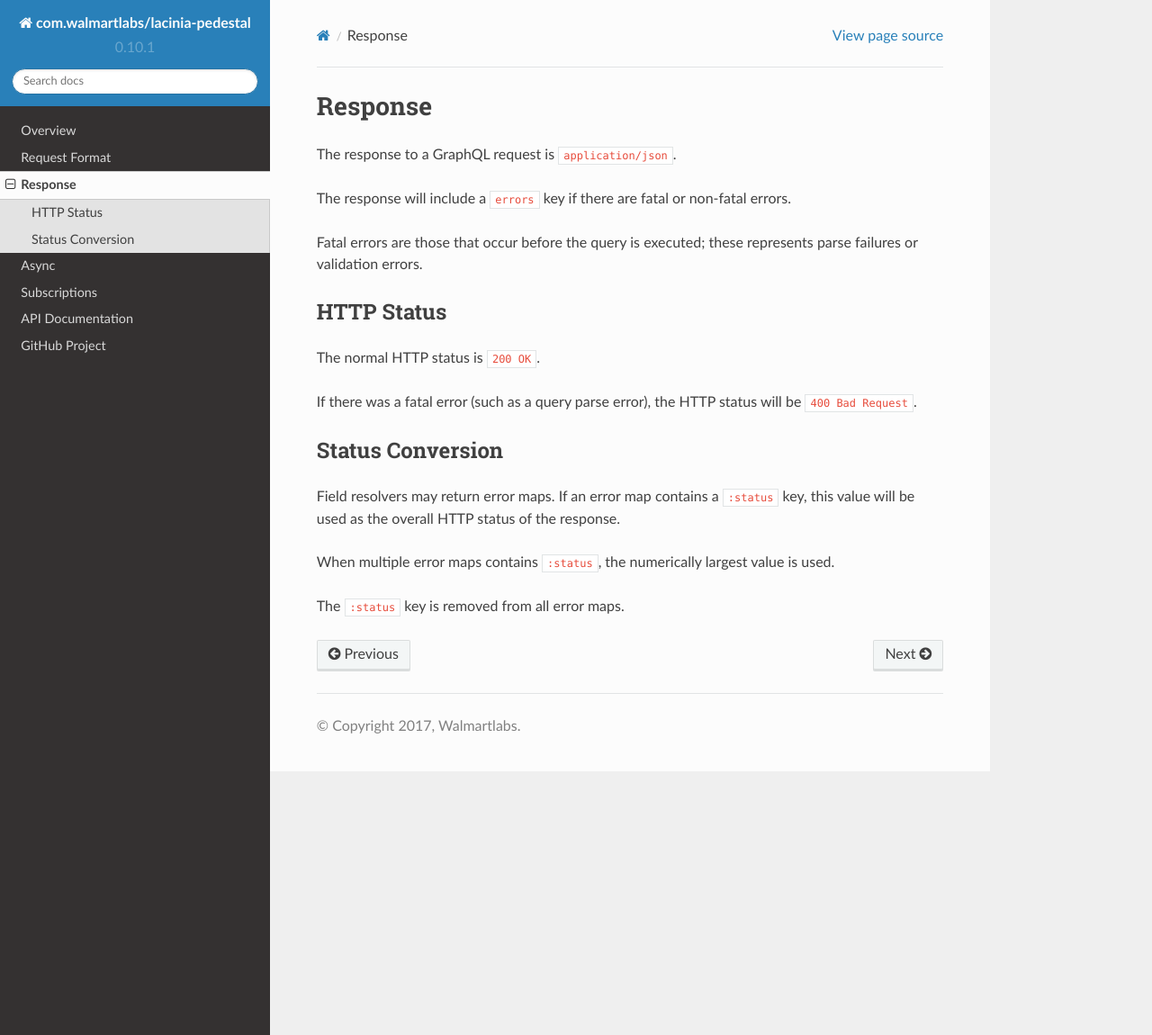
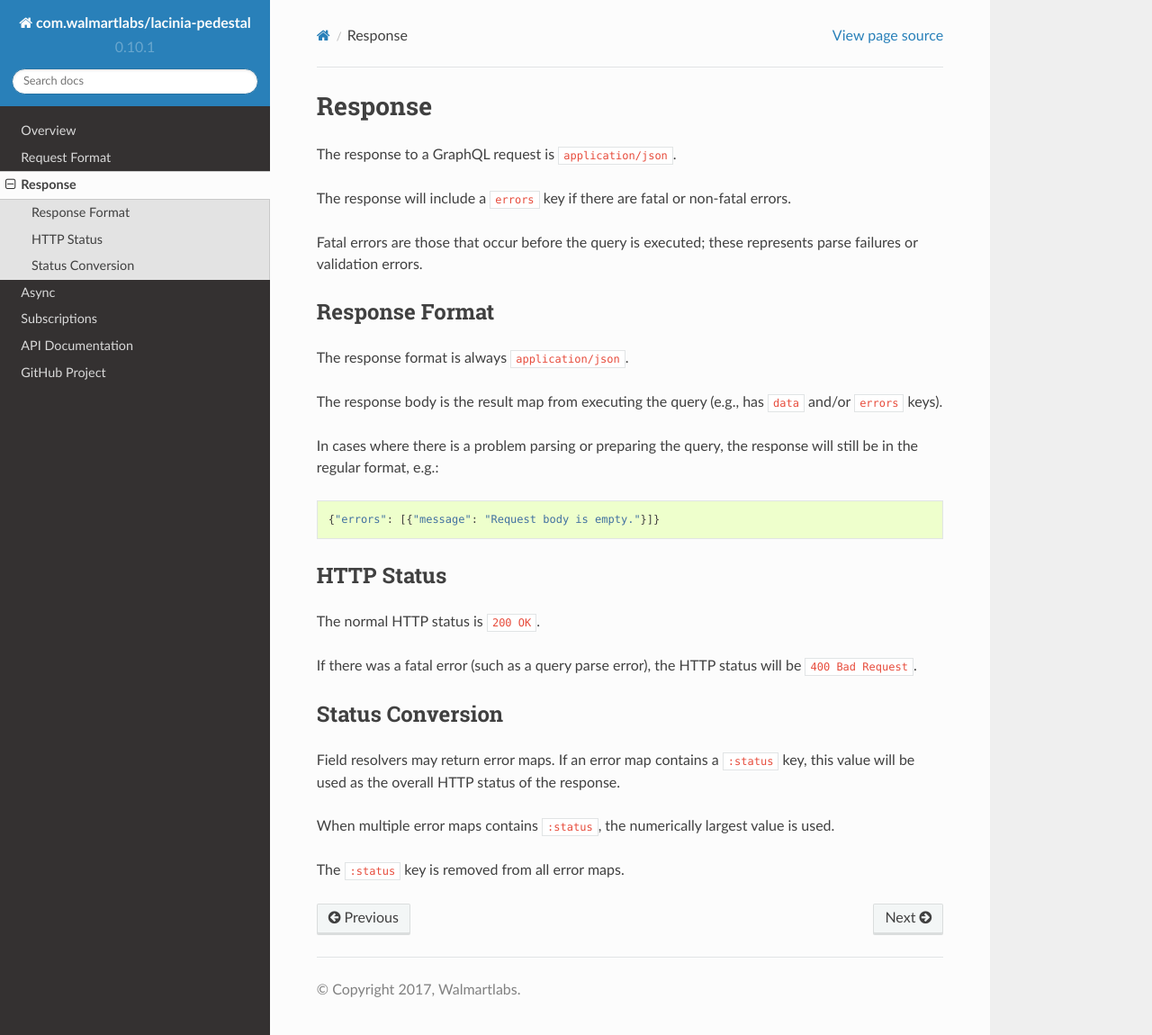
Before and after one commit to walmartlabs/lacinia-pedestal, a Sphinx documentation site: the page built from docs/response.rst, in a window 1280 px wide and 1150 px high. Shown: the whole window at 90% size. Built offline with Sphinx 7.4.7 and the Read the Docs theme 2.0.0, drawn with Linux system fonts in a browser that asks for light colours.

Commit message:
Documentation improvements and fixes

```diff
--- a/docs/response.rst
+++ b/docs/response.rst
@@ -8,6 +8,18 @@ non-fatal errors.
 
 Fatal errors are those that occur before the query is executed;
 these represents parse failures or validation errors.
+
+Response Format
+---------------
+
+The response format is always ``application/json``.
+
+The response body is the result map from executing the query (e.g., has ``data`` and/or ``errors`` keys).
+
+In cases where there is a problem parsing or preparing the query, the response will still be in the
+regular format, e.g.::
+
+  {"errors": [{"message": "Request body is empty."}]}
 
 HTTP Status
 -----------
--- a/docs/subscriptions.rst
+++ b/docs/subscriptions.rst
@@ -75,7 +75,7 @@ the server sends WebSocket text messages for subscription updates and keep alive
 Subscription requests are not allowed in ``/graphql``.
 
 .. [#apollo] Apollo defines a `particular contract <https://github.com/apollographql/subscriptions-transport-ws/blob/master/PROTOCOL.md>`_
-  for how the client and server communicate; this includes heartbeats an explicit way for
-  the server to signal that the subscription has completed.
+  for how the client and server communicate; this includes heartbeats, and an explicit way for
+  the server to signal to the client that the subscription has completed.
 
-  The Apollo project also provides `clients in several languages <https://github.com/apollographql>_`.
+  The Apollo project also provides `clients in several languages <https://github.com/apollographql>`_.
```
